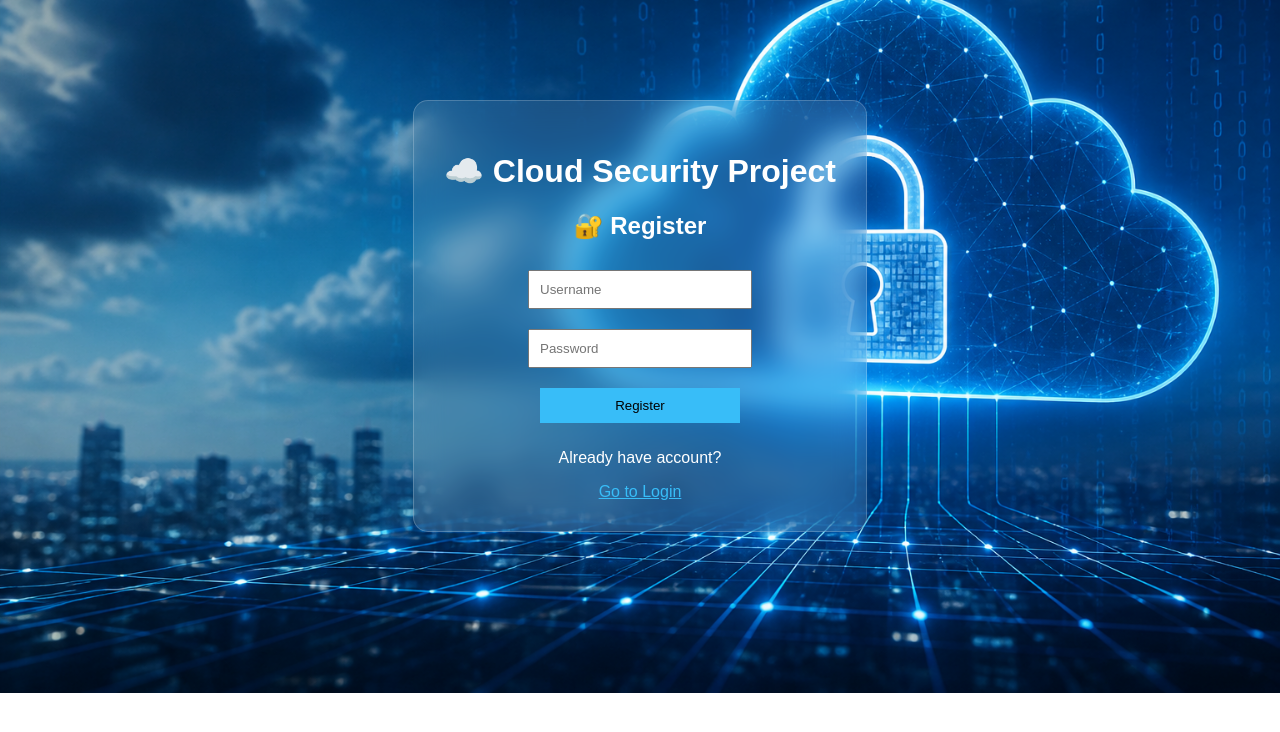
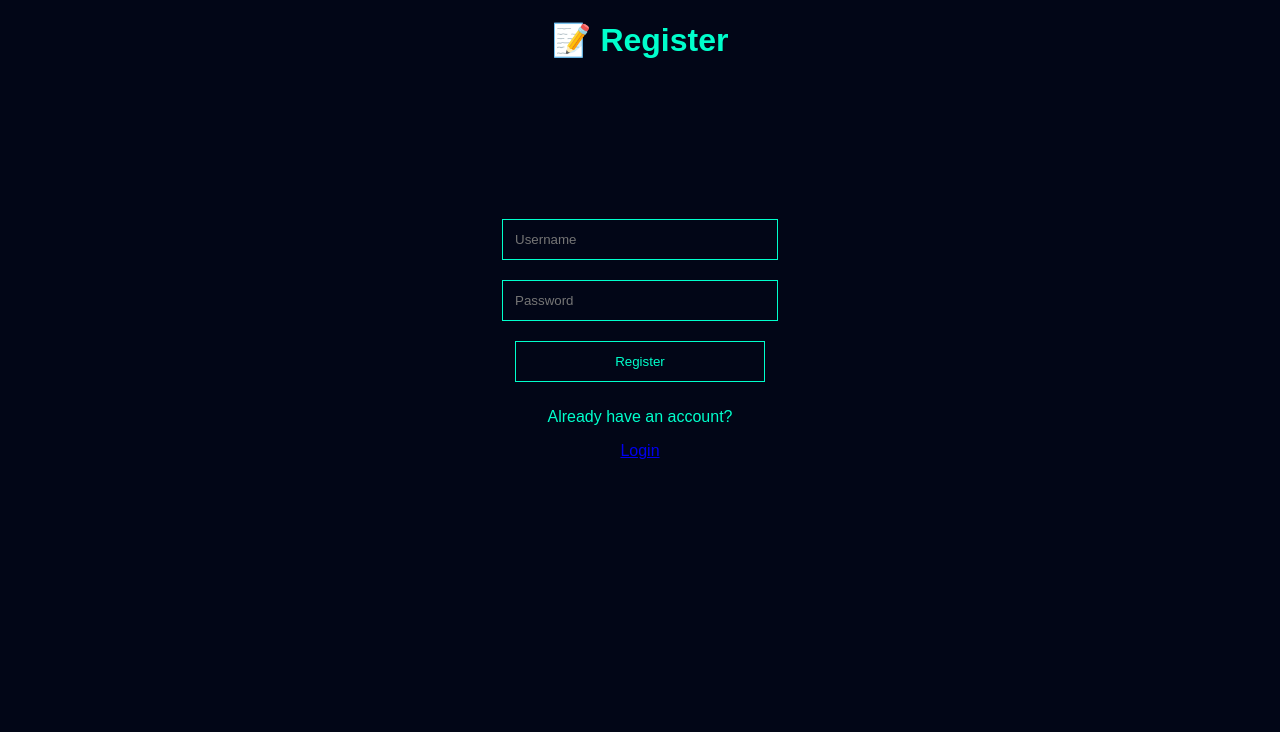
Before and after one commit to 24karan04/Cloud-Computing-Security-project-, a Flask app: page /register in a window 1280 px wide. Shown: the top 732 px of the page. Run offline with Flask 3, Linux system fonts and the light colour scheme.

Commit message:
Refactor register.html for improved styling and layout

```diff
--- a/templates/register.html
+++ b/templates/register.html
@@ -4,49 +4,41 @@
 <title>Register</title>
 <style>
 body {
-    margin: 0;
-    padding: 0;
-    font-family: Arial;
-    color: white;
-    text-align: center;
+    background:#020617;
+    color:#00ffcc;
+    text-align:center;
+    font-family:Arial;
+}
 
-    background: url("{{ url_for('static', filename='images/Cloud Security register.png') }}")
-                no-repeat center center/cover;
+.box {
+    margin-top:150px;
 }
-.box {
-    margin-top: 100px;
-    background: rgba(255, 255, 255, 0.1);
-    backdrop-filter: blur(15px);
-    padding: 30px;
-    border-radius: 15px;
-    display: inline-block;
-    border: 1px solid rgba(255,255,255,0.2);
-}
+
 input, button {
-    padding: 10px;
-    margin: 10px;
-    width: 200px;
-}
-button {
-    background: #38bdf8;
-    border: none;
+    padding:12px;
+    width:250px;
+    margin:10px;
+    border:1px solid #00ffcc;
+    background:transparent;
+    color:#00ffcc;
 }
 </style>
 </head>
 
 <body>
+
+<h1>📝 Register</h1>
+
 <div class="box">
-    <h1>☁️ Cloud Security Project</h1>
-    <h2>🔐 Register</h2>
+<form method="POST">
+<input type="text" name="username" placeholder="Username" required><br>
+<input type="password" name="password" placeholder="Password" required><br>
+<button type="submit">Register</button>
+</form>
 
-    <form action="/register" method="post">
-        <input type="text" name="username" placeholder="Username" required><br>
-        <input type="password" name="password" placeholder="Password" required><br>
-        <button type="submit">Register</button>
-    </form>
+<p>Already have an account?</p>
+<a href="/">Login</a>
+</div>
 
-    <p>Already have account?</p>
-    <a href="/login" style="color:#38bdf8;">Go to Login</a>
-</div>
 </body>
 </html>
```
